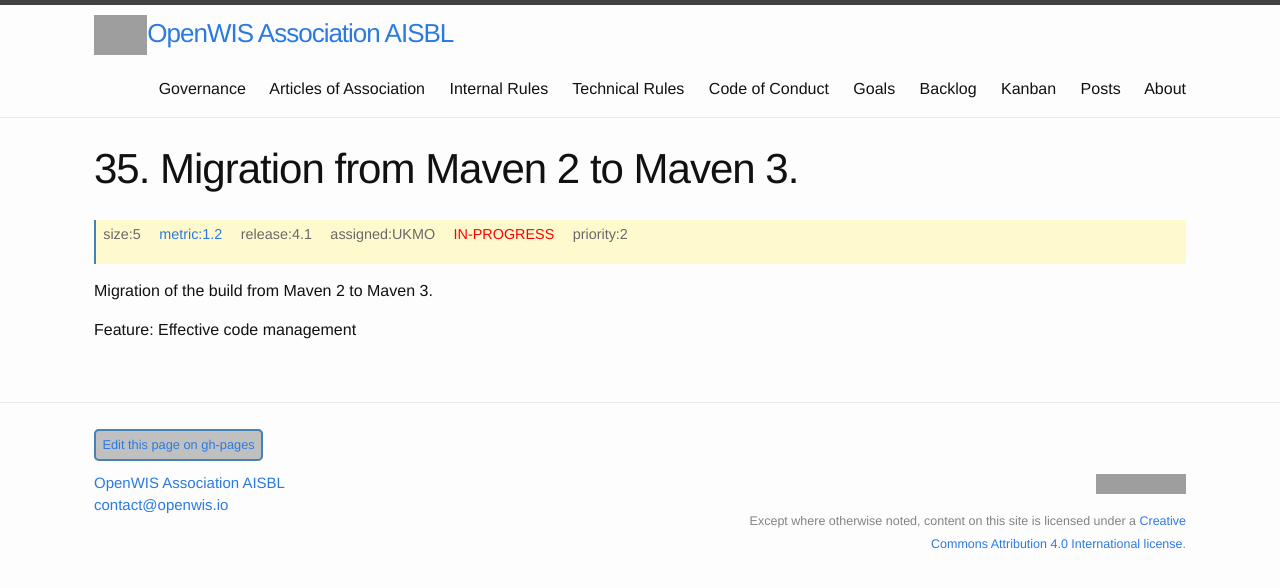
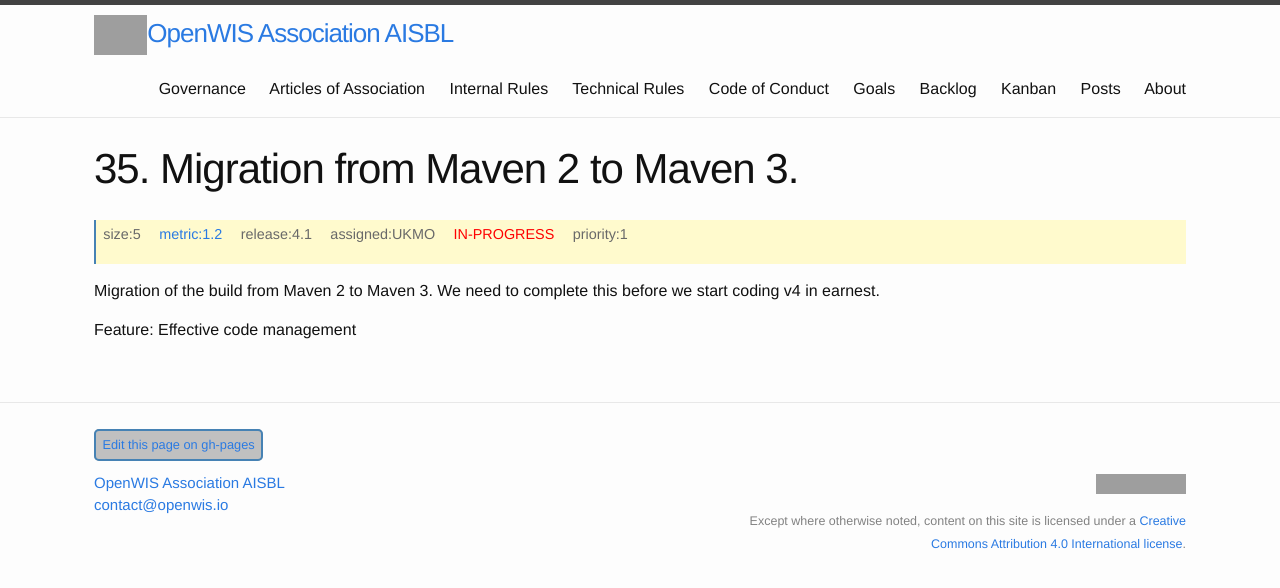
Before and after one commit to OpenWIS/openwis-documentation, a Jekyll site: the page built from _kanban/OpenWIS-Backlog-000035.md, in a window 1280 px wide. Shown: the top 588 px of the page. Built offline with Jekyll 4.4.1, drawn with Linux system fonts in a browser that asks for light colours; grey boxes are pictures that could not be loaded.

Commit message:
Update OpenWIS-Backlog-000035.md
Priority changed from 2 to 1.

```diff
--- a/_kanban/OpenWIS-Backlog-000035.md
+++ b/_kanban/OpenWIS-Backlog-000035.md
@@ -11,7 +11,7 @@ kanFeature: Effective code management
 kanRelease: 4.1
 kanMetric: 1.2
 kanSize: 5
-kanPriority: 2
+kanPriority: 1
 kanRepo:
 ---
-Migration of the build from Maven 2 to Maven 3.
+Migration of the build from Maven 2 to Maven 3.  We need to complete this before we start coding v4 in earnest.
```
